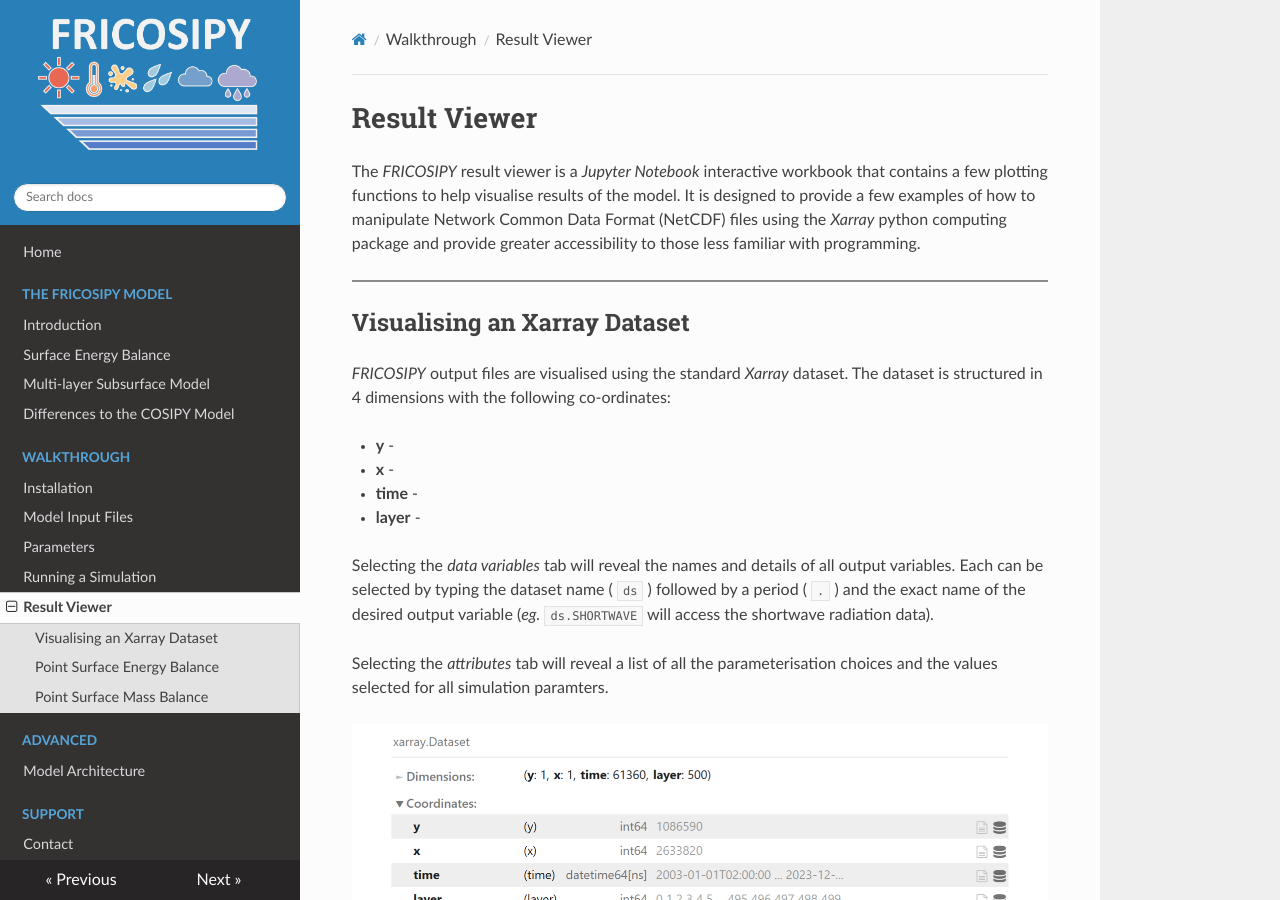
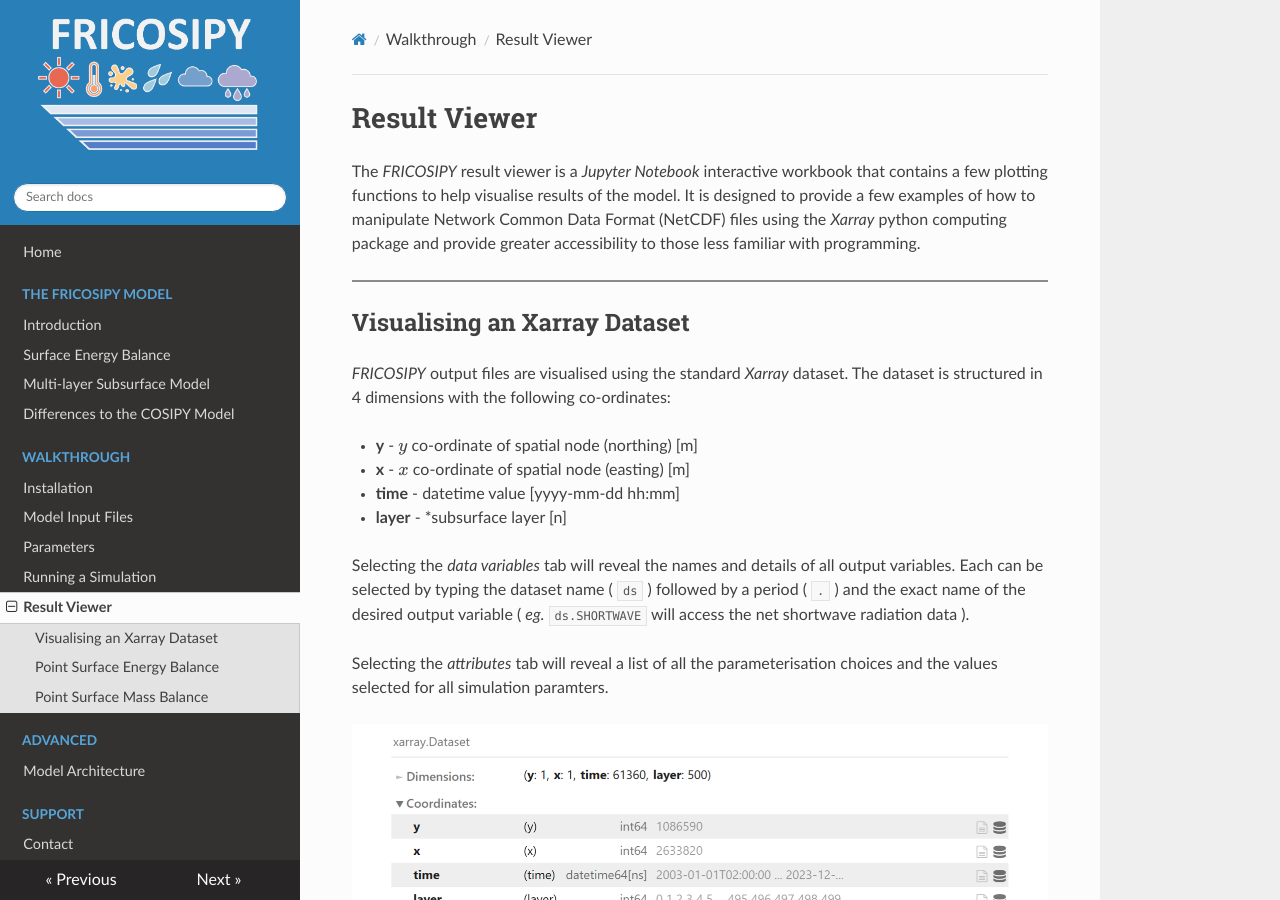
Before and after one commit to MarcusGastaldello/FRICOSIPY, an MkDocs documentation site: the page built from docs/result_viewer.md, in a window 1280 px wide and 900 px high. Built offline with MkDocs 1.6.1, drawn with Linux system fonts in a browser that asks for light colours.

Commit message:
Update result_viewer.md

```diff
--- a/docs/result_viewer.md
+++ b/docs/result_viewer.md
@@ -13,12 +13,12 @@ The *FRICOSIPY* result viewer is a *Jupyter Notebook* interactive workbook that
 
 *FRICOSIPY* output files are visualised using the standard *Xarray* dataset. The dataset is structured in 4 dimensions with the following co-ordinates:
 
-- **y** -
-- **x** -
-- **time** -
-- **layer** -
+- **y** - $y$ co-ordinate of spatial node (northing) [m]
+- **x** - $x$ co-ordinate of spatial node (easting) [m]
+- **time** - datetime value [yyyy-mm-dd hh:mm]
+- **layer** - *subsurface layer [n]
 
-Selecting the *data variables* tab will reveal the names and details of all output variables. Each can be selected by typing the dataset name ( `ds` ) followed by a period ( `.` ) and the exact name of the desired output variable (*eg.* `ds.SHORTWAVE` will access the shortwave radiation data).
+Selecting the *data variables* tab will reveal the names and details of all output variables. Each can be selected by typing the dataset name ( `ds` ) followed by a period ( `.` ) and the exact name of the desired output variable ( *eg.* `ds.SHORTWAVE` will access the net shortwave radiation data ).
 
 Selecting the *attributes* tab will reveal a list of all the parameterisation choices and the values selected for all simulation paramters.
 
```
